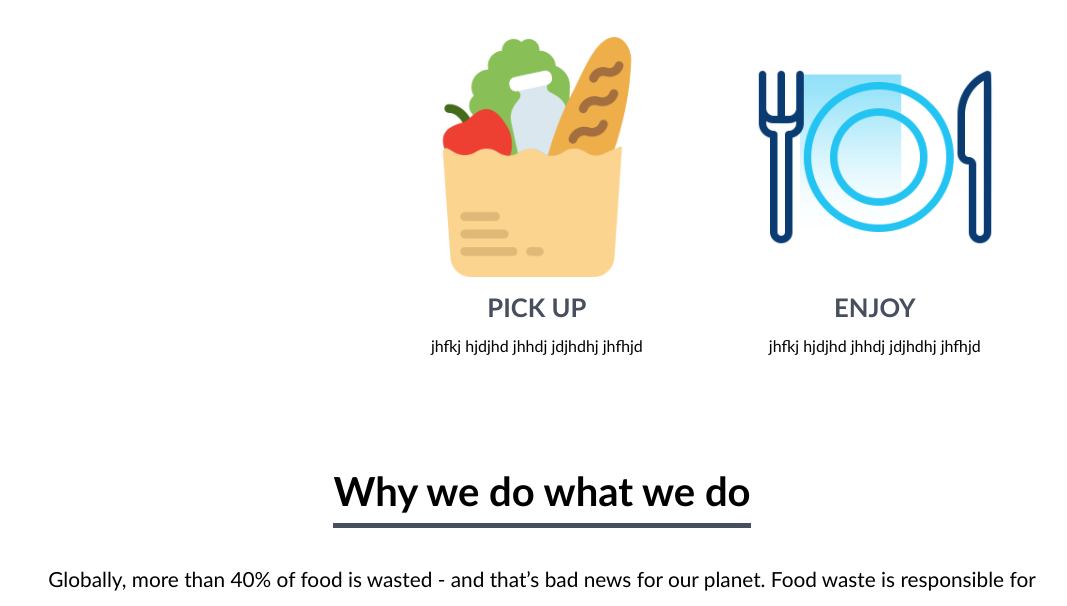
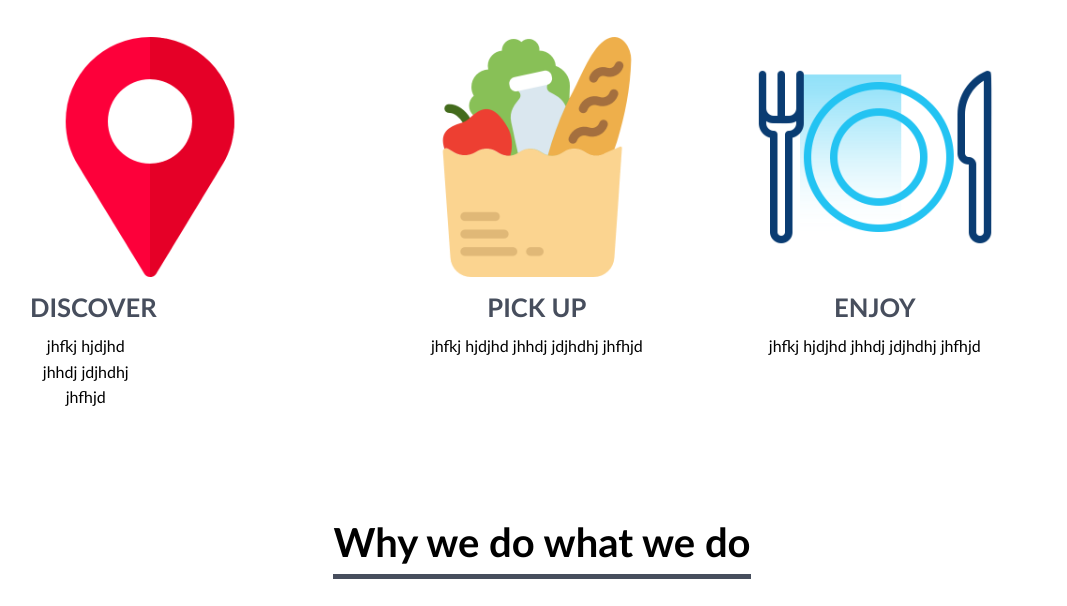
Before and after one commit to wheregmis/INSA_FEEDTHENEED_FP, a plain HTML site: page services.html in a window 1280 px wide. Shown: the part 477-1083 px from the top of the page, without its empty margins (98-1165 px from the left). Drawn offline with Linux system fonts and the light colour scheme.

Commit message:
updated fade in logic

```diff
--- a/services.html
+++ b/services.html
@@ -42,7 +42,7 @@
        <section id="services">
             <h3>Our Services</h3>
             <div class="enumerations">
-                <div class="service" id="left_slide">
+                <div class="service" id="left_slide" style="display: none;">
                     <figure><img src="Images/placeholder.png" ></figure>
                     <h4>DISCOVER</h4>
                     <p>jhfkj hjdjhd jhhdj jdjhdhj jhfhjd</p>
@@ -87,9 +87,10 @@
         </div>
     </body>
     <script>
-        $('#left_slide').css('visibility','hidden')
-       $('#left_slide').fadeIn("slow")
+       let leftSlide = '<div class="service" id="left_slide"><figure><img src="Images/placeholder.png" ></figure><h4>DISCOVER</h4><p>jhfkj hjdjhd jhhdj jdjhdhj jhfhjd</p>';
+       let $leftSlide = $('#left_slide');
 
+       $leftSlide.html(leftSlide).fadeIn(2000);
 
     </script>
 
```
